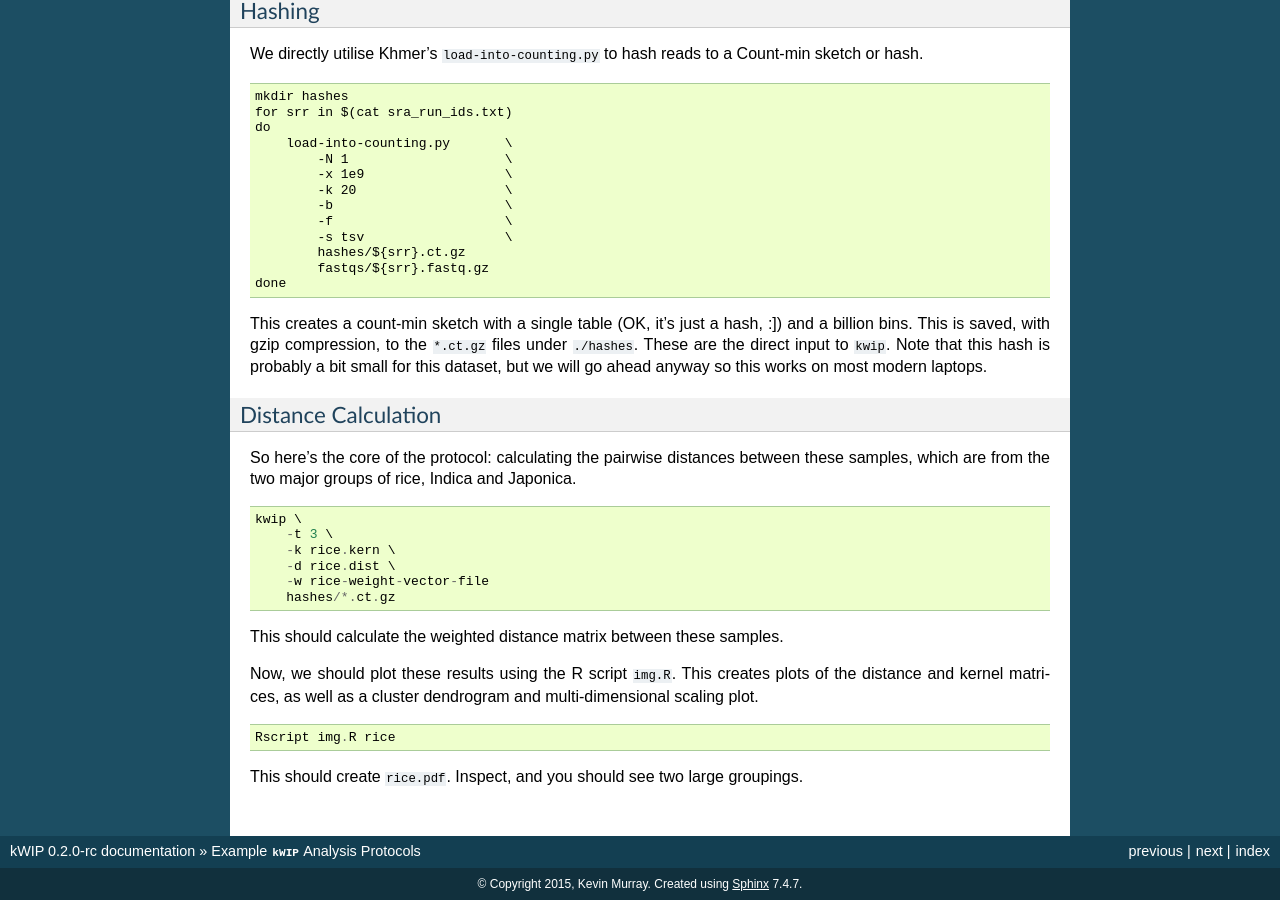
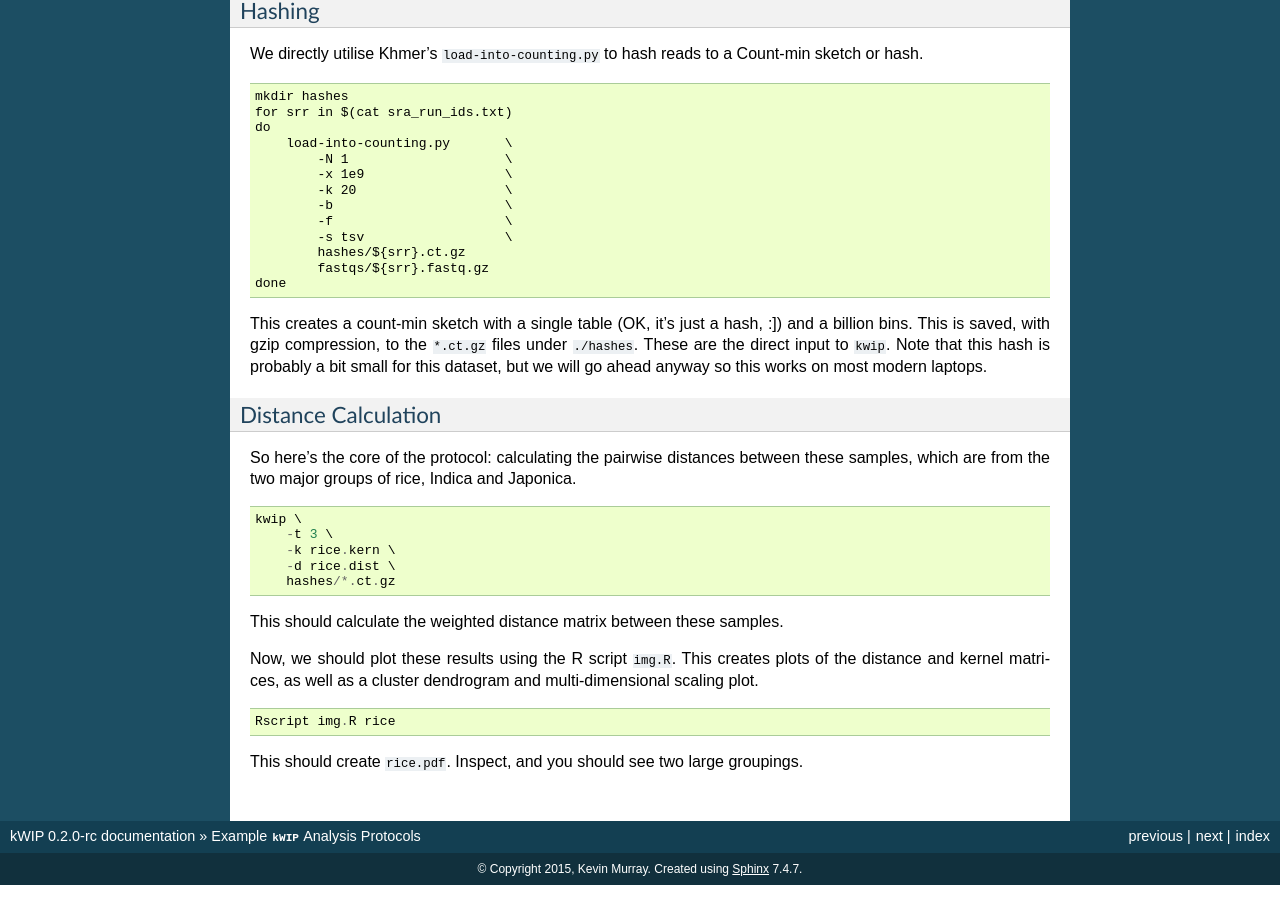
Before and after one commit to kdm9/kWIP, a Sphinx documentation site: the page built from doc/pipelines.rst, in a window 1280 px wide and 900 px high, scrolled down 1320 px. Built offline with Sphinx 7.4.7, drawn with Linux system fonts in a browser that asks for light colours.

Commit message:
Fix pipeline documentation

```diff
--- a/doc/pipelines.rst
+++ b/doc/pipelines.rst
@@ -129,7 +129,6 @@ Japonica.
         -t 3 \
         -k rice.kern \
         -d rice.dist \
-        -w rice-weight-vector-file
         hashes/*.ct.gz
 
 
```
